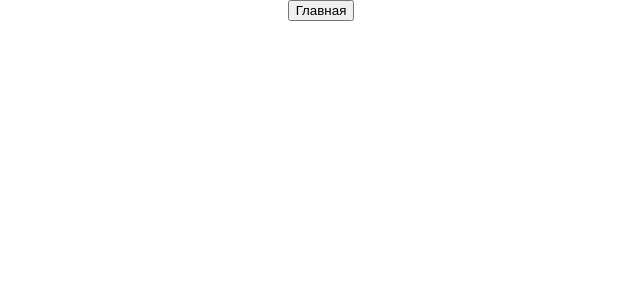
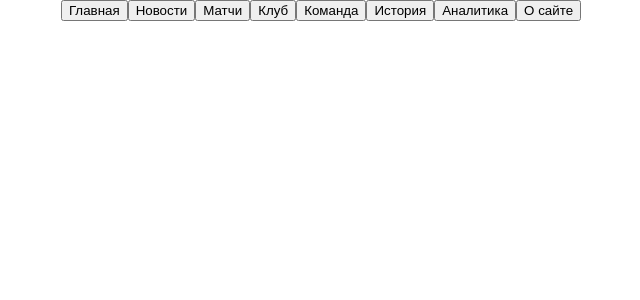
Before and after one commit to Skuznetz/forum-fc_1, a React (Create React App) app in the folder forum/: page / in a window 1280 px wide. Shown: the top 300 px of the page, without its empty margins (319-959 px from the left). Built offline with nearby package versions, Linux system fonts and the light colour scheme.

Commit message:
добавим кнопки

```diff
--- a/forum/src/App.js
+++ b/forum/src/App.js
@@ -6,6 +6,13 @@ class App extends Component {
     return (
       <div className="App">
         <button>Главная</button>
+        <button>Новости</button>
+        <button>Матчи</button>
+        <button>Клуб</button>
+        <button>Команда</button>
+        <button>История</button>
+        <button>Аналитика</button>
+        <button>О сайте</button>
       </div>
     );
   }
```
